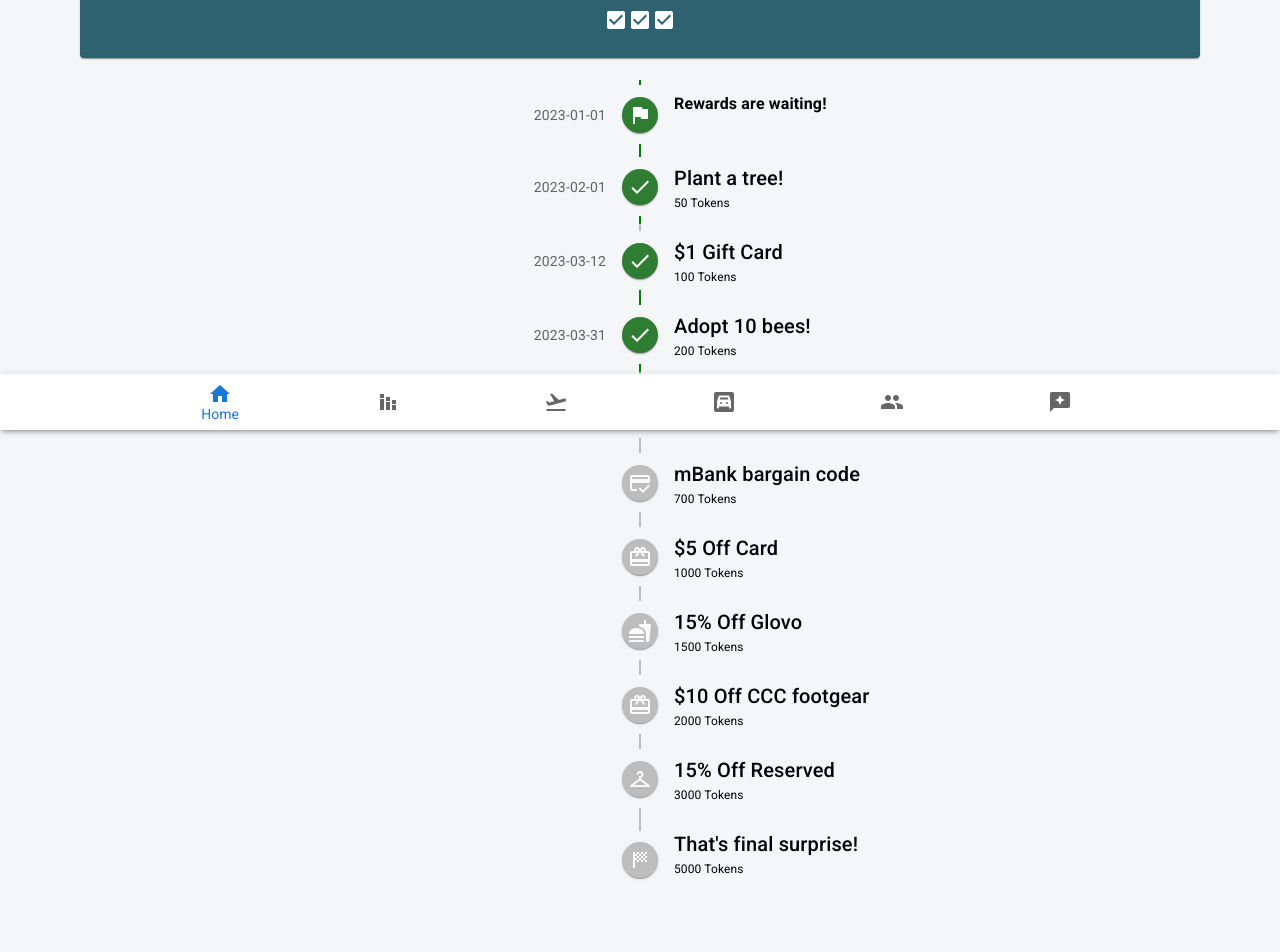
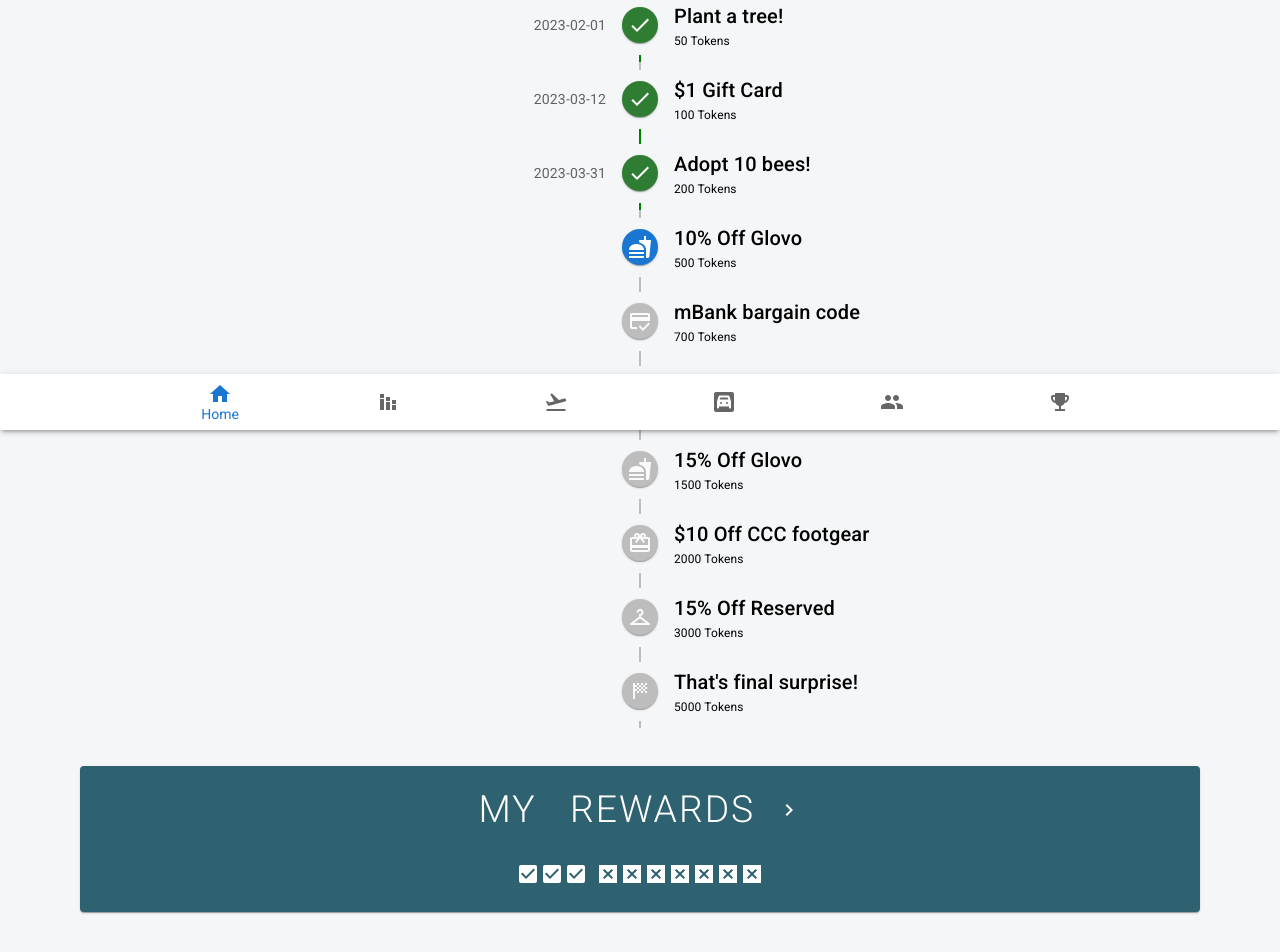
Before and after one commit to polszewsky/no-such-app, a React (Create React App) app: page /rewards in a window 1280 px wide. Shown: the part 370-1322 px from the top of the page. Built offline with nearby package versions, Linux system fonts and the light colour scheme.

Commit message:
Reward fix

```diff
--- a/src/App.js
+++ b/src/App.js
@@ -9,7 +9,7 @@ import {
   Paper,
 } from "@mui/material";
 import React from "react";
-import { Garage, Reviews, StackedBarChart } from "@mui/icons-material";
+import { Garage, StackedBarChart } from "@mui/icons-material";
 import TravelRoutrer from "./pages/travel/TravelRouter";
 import RewardsRouter from "./pages/rewards/RewardsRouter";
 import CommunityRouter from "./pages/community/CommunityRouter";
@@ -19,6 +19,7 @@ import FlightTakeoffIcon from "@mui/icons-material/FlightTakeoff";
 import PeopleIcon from "@mui/icons-material/People";
 import Login from "./pages/Login";
 import HomeIcon from "@mui/icons-material/Home";
+import EmojiEventsIcon from '@mui/icons-material/EmojiEvents';
 
 /**
  * This should be our main page where we login and create router for whole app
@@ -103,7 +104,7 @@ export default function App() {
             component={Link}
             to="/rewards"
             label="Rewards"
-            icon={<Reviews />}
+            icon={<EmojiEventsIcon />}
           />
         </BottomNavigation>
       </Paper>
--- a/src/components/PaperCard.js
+++ b/src/components/PaperCard.js
@@ -15,7 +15,8 @@ export default function PaperCard(props) {
     actionOnClick,
     buttonLabel = "",
     title = "",
-    description = "",
+    completed = "",
+    future = "",
   } = props;
 
   return (
@@ -63,7 +64,7 @@ export default function PaperCard(props) {
           alignItems="center"
         >
           <Grid item>
-            <Typography variant="h4">{description}</Typography>
+            <Typography variant="h4">{completed} {future}</Typography>
           </Grid>
         </Grid>
         {buttonLabel !== "" && (
--- a/src/pages/rewards/RewardsPage.js
+++ b/src/pages/rewards/RewardsPage.js
@@ -45,30 +45,6 @@ export default function RewardsPage() {
           <PointsIndex points="212" label="tokens" />
         </Grid>
       </Grid>
-
-      <Grid
-        container
-        direction="row"
-        alignItems="center"
-        sx={{ marginTop: "1rem" }}
-      >
-        <Grid item xs={12} >
-          <PaperCard
-            actionOnClick={handleOnClick}
-            color="blue"
-            title={
-              <>
-                My&nbsp;&nbsp;&nbsp;rewards&nbsp;&nbsp;
-                <NavigateNextIcon color="green" />
-              </>
-            }
-            description={[...Array(3)].map(element => (
-              <CheckBoxIcon style={{fill: "white"}}/>
-            ))}
-          />
-        </Grid>
-      </Grid>
-
       <Grid container direction="row">
 
         <Timeline position="right">
@@ -270,6 +246,7 @@ export default function RewardsPage() {
               <TimelineDot>
                 <SportsScoreIcon />
               </TimelineDot>
+              <TimelineConnector />
             </TimelineSeparator>
             <TimelineContent sx={{ py: "12px", px: 2 }}>
               <Typography variant="h6" component="span">
@@ -283,6 +260,31 @@ export default function RewardsPage() {
           {/** // end */}
         </Timeline>
       </Grid>
+      <Grid
+        container
+        direction="row"
+        alignItems="center"
+        sx={{ marginTop: "1rem" }}
+      >
+        <Grid item xs={12} >
+          <PaperCard
+            actionOnClick={handleOnClick}
+            color="blue"
+            title={
+              <>
+                My&nbsp;&nbsp;&nbsp;rewards&nbsp;&nbsp;
+                <NavigateNextIcon color="green" />
+              </>
+            }
+            completed={[...Array(3)].map(element => (
+              <CheckBoxIcon style={{fill: "white"}}/>
+            ))}
+            future={[...Array(7)].map(element => (
+              <DisabledByDefaultIcon style={{fill: "white"}}/>
+            ))}
+          />
+        </Grid>
+      </Grid>
     </Grid>
   );
 }
```
